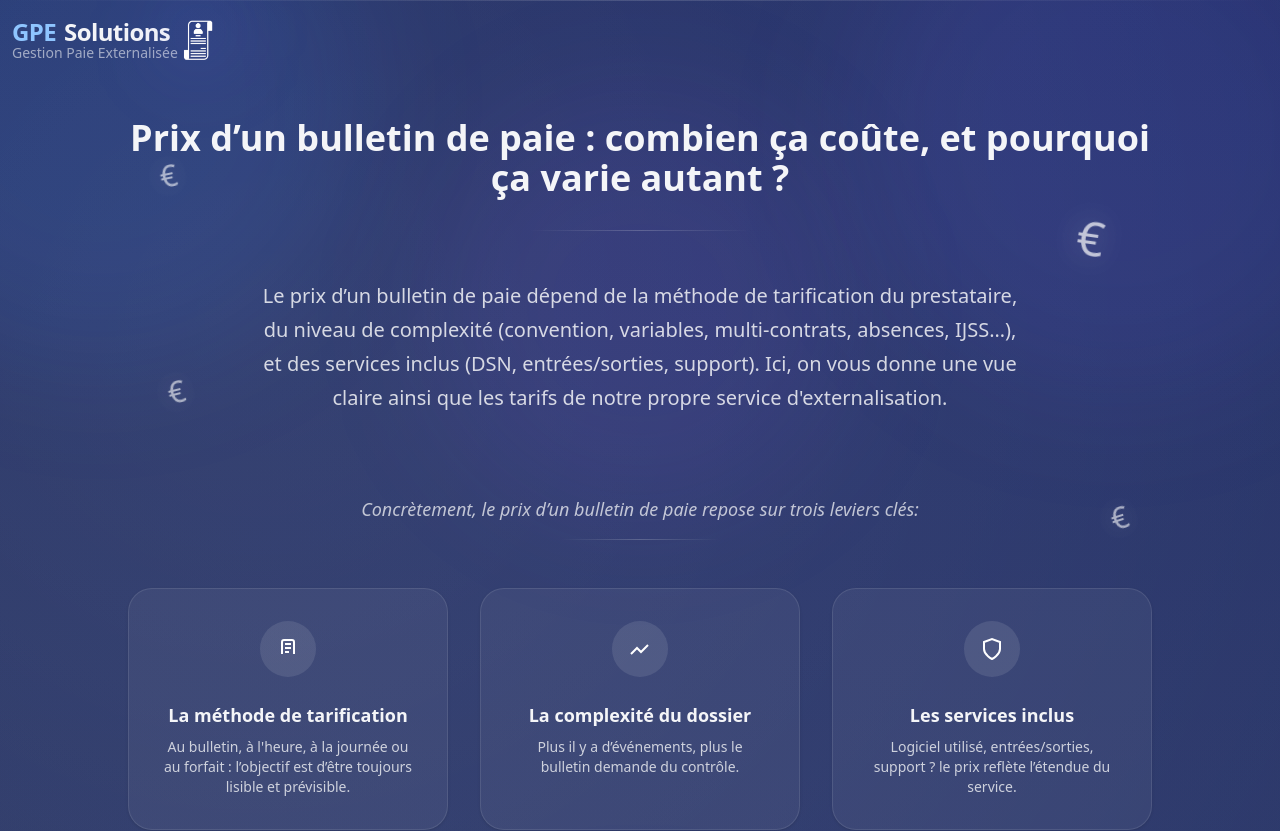
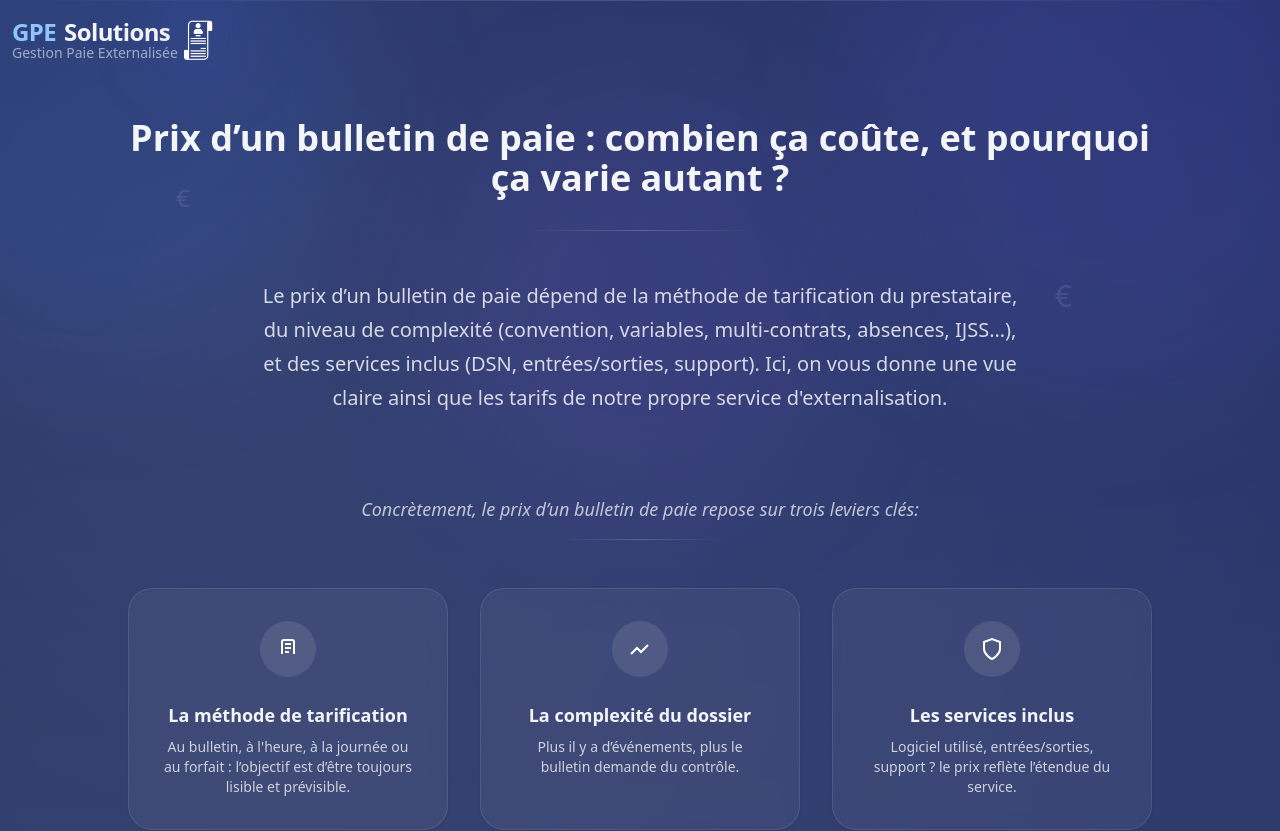
Before and after one commit to bassemshili3-cpu/gpe-solutions, a Next.js app: page /prix-bulletin-paie in a window 1280 px wide. Shown: the top 831 px of the page. Built offline with nearby package versions, Linux system fonts and the light colour scheme.

Commit message:
Update 6.6

```diff
--- a/app/prix-bulletin-paie/page.tsx
+++ b/app/prix-bulletin-paie/page.tsx
@@ -98,25 +98,36 @@ export default function PrixBulletinDePaiePage() {
           {/* HERO */}
           <section className="relative z-10 py-10 px-6 bg-transparent">
             <div className="relative max-w-5xl mx-auto text-center">
-              {/* === SYMBOLS € DECORATIFS (BLANCS) === */}
-              <div className="pointer-events-none absolute inset-0 mix-blend-screen">
-                <span className="absolute top-10 left-8 text-white opacity-60 text-3xl rotate-[-12deg] drop-shadow-[0_0_12px_rgba(255,255,255,0.35)]">
+              {/* === SYMBOLS € DISCRETS (SEO-FRIENDLY) === */}
+<div className="pointer-events-none absolute inset-0">
+
+  {/* Desktop only */}
+  <span
+    className="hidden sm:block absolute top-16 left-12 text-white/10 text-2xl
+    motion-safe:animate-[floatMicro_12s_ease-in-out_infinite]"
+  >
     €
   </span>
 
-                <span className="absolute top-24 right-12 text-white opacity-70 text-5xl rotate-[8deg] drop-shadow-[0_0_16px_rgba(255,255,255,0.40)]">
+  <span
+    className="hidden sm:block absolute top-40 right-20 text-white/10 text-3xl
+    motion-safe:animate-[floatMicro_15s_ease-in-out_infinite]"
+    style={{ animationDelay: "1.5s" }}
+  >
     €
   </span>
 
-                <span className="absolute top-1/2 right-6 text-white opacity-60 text-3xl rotate-[-18deg] drop-shadow-[0_0_12px_rgba(255,255,255,0.35)]">
+  {/* Mobile only – 1 symbole max */}
+  <span
+    className="sm:hidden absolute top-10 left-1/2 -translate-x-1/2 text-white/10 text-xl
+    motion-safe:animate-[floatMicro_14s_ease-in-out_infinite]"
+  >
     €
   </span>
 
-                {/* ⚠️ top-66 n’existe pas en Tailwind → top-64 ou valeur arbitraire */}
-                <span className="absolute top-64 left-10 text-white opacity-60 text-3xl rotate-[-14deg] drop-shadow-[0_0_12px_rgba(255,255,255,0.35)]">
-                  €
-                </span>
 </div>
+{/* === FIN SYMBOLS === */}
+
               {/* === FIN SYMBOLS === */}
 
               <AnimatedFadeIn>
```
Lines whose indentation alone changed are shown as unchanged.
